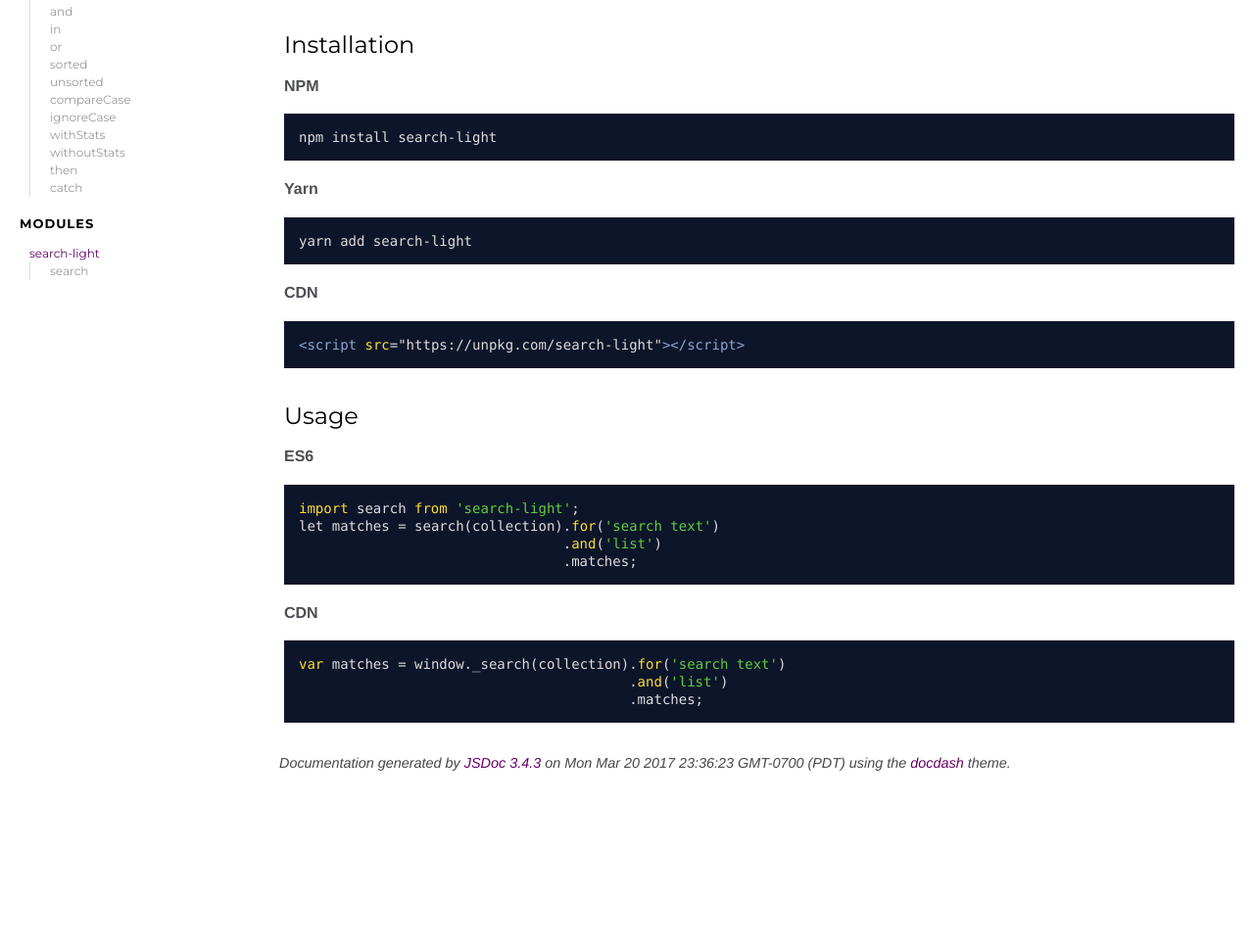
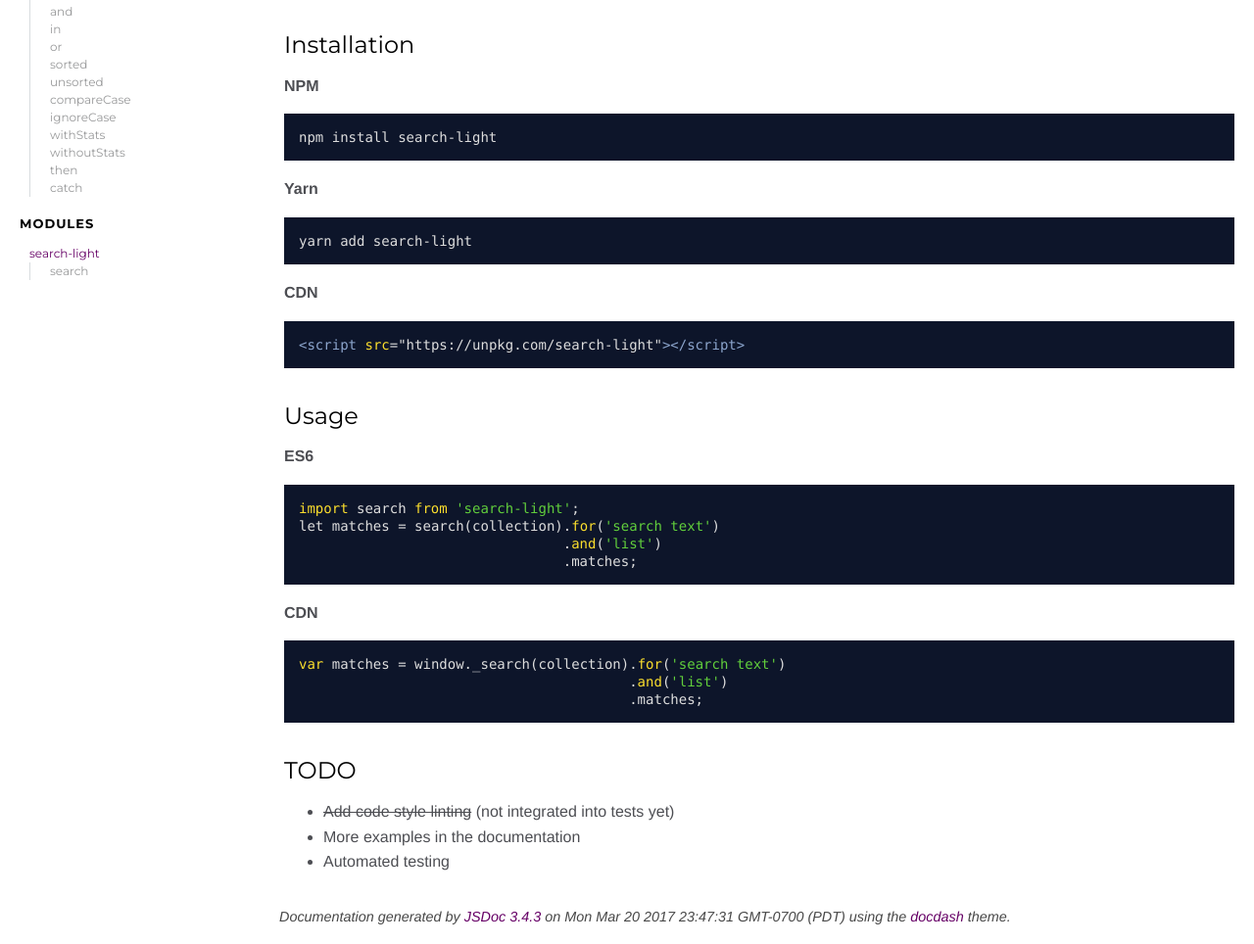
Before and after one commit to FlexDealer/search-light, a website built with webpack: page docs/index.html in a window 1280 px wide. Shown: the part 126-1090 px from the top of the page at 98% size. Before the commit the page ends 934 px from the top, so only its background shows below. Built offline with nearby package versions, Linux system fonts and the light colour scheme.

Commit message:
added standard js linting and todo to readme

```diff
--- a/docs/index.html
+++ b/docs/index.html
@@ -57,7 +57,11 @@
                                 .matches;</code></pre><p><strong>CDN</strong></p>
 <pre class="prettyprint source"><code>var matches = window._search(collection).for('search text')
                                         .and('list')
-                                        .matches;</code></pre></article>
+                                        .matches;</code></pre><h2>TODO</h2><ul>
+<li><del>Add code style linting</del> (not integrated into tests yet)</li>
+<li>More examples in the documentation</li>
+<li>Automated testing</li>
+</ul></article>
     </section>
 
 
@@ -70,7 +74,7 @@
 <br class="clear">
 
 <footer>
-    Documentation generated by <a href="https://github.com/jsdoc3/jsdoc">JSDoc 3.4.3</a> on Mon Mar 20 2017 23:36:23 GMT-0700 (PDT) using the <a href="https://github.com/clenemt/docdash">docdash</a> theme.
+    Documentation generated by <a href="https://github.com/jsdoc3/jsdoc">JSDoc 3.4.3</a> on Mon Mar 20 2017 23:47:31 GMT-0700 (PDT) using the <a href="https://github.com/clenemt/docdash">docdash</a> theme.
 </footer>
 
 <script>prettyPrint();</script>
--- a/package.json
+++ b/package.json
@@ -15,6 +15,7 @@
     "babel-preset-es2015": "^6.22.0",
     "docdash": "^0.4.0",
     "jsdoc": "^3.4.3",
+    "standard": "^9.0.2",
     "webpack": "^2.2.1",
     "webpack-dev-server": "^2.3.0"
   },
--- a/src/search-light.js
+++ b/src/search-light.js
@@ -293,7 +293,7 @@
    *              )
    */
   then: function (success, failure) {
-    var promise = new Promise((function(resolve, reject) {
+    var promise = new Promise((function (resolve, reject) {
       this.functions_.updateMatches_.call(this)
 
       if (this.state_.error) {
```
Also changed, not shown: docs/module-search-light.SearchLight.html (+1 -1 lines), docs/module-search-light.html (+1 -1 lines), docs/search-light.js.html (+2 -2 lines), README.md, 1 other file.
